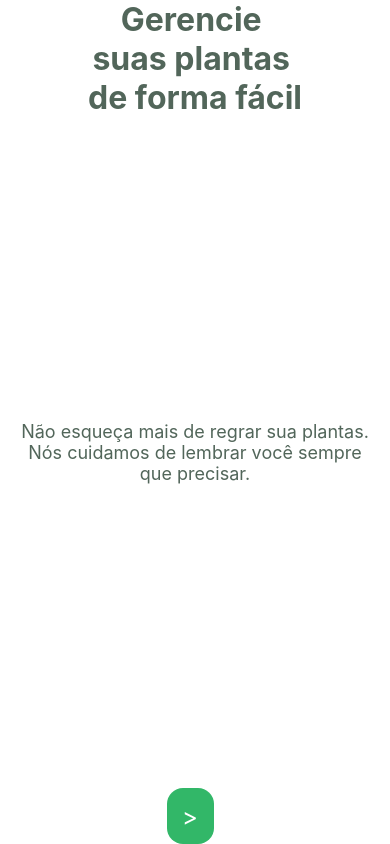
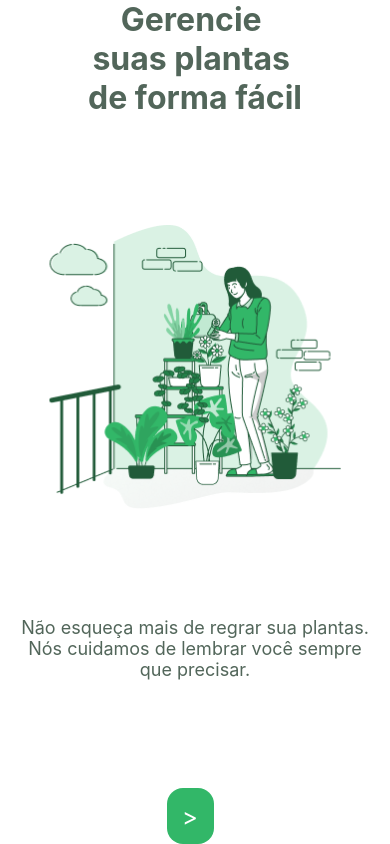
Before and after one commit to mateusfg7/PlantManager, a React Native app: screen / in a window 390 px wide. Built offline with nearby package versions, Linux system fonts and the light colour scheme.

Commit message:
remove state rules from Welcome page

```diff
--- a/src/pages/Welcome.tsx
+++ b/src/pages/Welcome.tsx
@@ -1,4 +1,4 @@
-import React, { useState } from 'react';
+import React from 'react';
 import {
   Text,
   View,
@@ -15,12 +15,6 @@ import { Button } from '../components/Button';
 import colors from '../styles/colors';
 
 export function Welcome() {
-  const [visible, setVisible] = useState(false);
-
-  function handleVisibility() {
-    setVisible(true);
-  }
-
   return (
     <SafeAreaView style={styles.container}>
       <Text style={styles.title}>
@@ -28,7 +22,7 @@ export function Welcome() {
         suas plantas {'\n'}
         de forma fácil
       </Text>
-      {visible && <Image source={wateringImg} style={styles.image} />}
+      <Image source={wateringImg} style={styles.image} />
       <Text style={styles.subtitle}>
         Não esqueça mais de regrar sua plantas. Nós cuidamos de lembrar você
         sempre que precisar.
```
